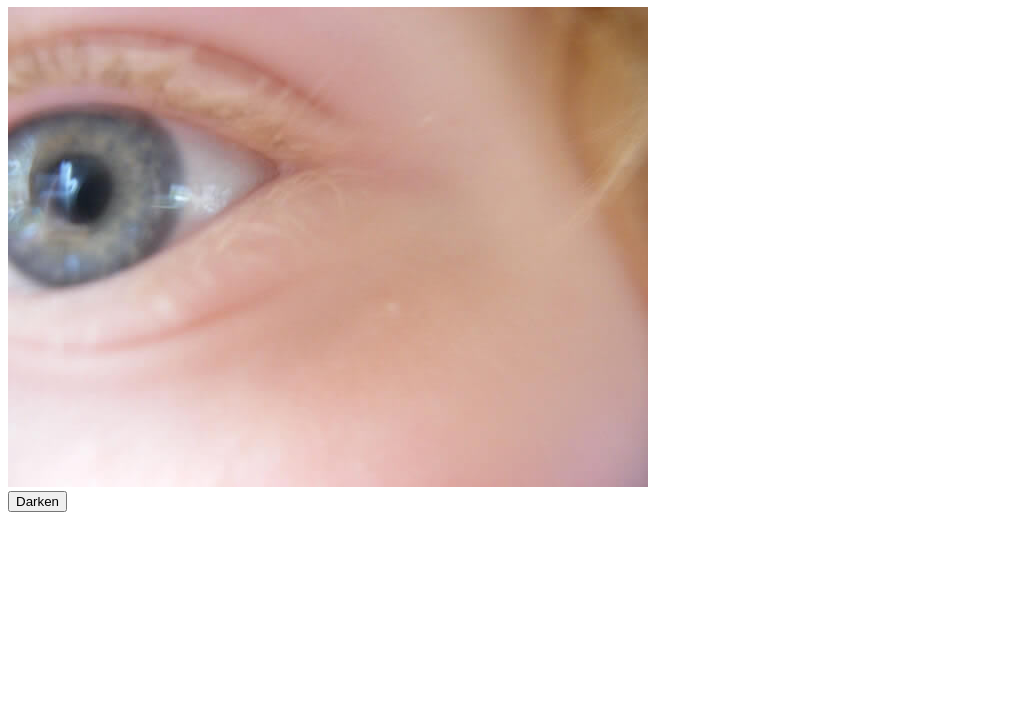
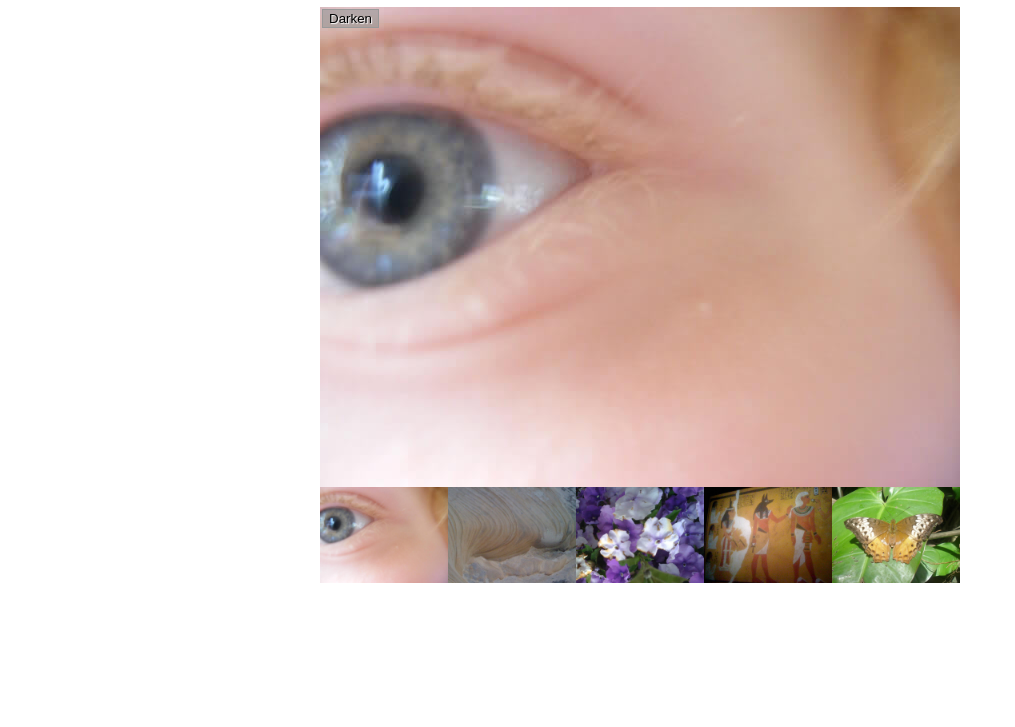
Before and after one commit to hpknollenberg/imageGallery, a plain HTML site: page index.html in a window 1280 px wide. Shown: the part 73-800 px from the top of the page, without its empty margins (0-1015 px from the left). Drawn offline with Linux system fonts and the light colour scheme.

Commit message:
Looping through images.

```diff
--- a/index.html
+++ b/index.html
@@ -5,7 +5,7 @@
 
         <title>Image Gallery</title>
 
-        <link rel=""stylesheet" href="css/styles.css">
+        <link rel="stylesheet" href="css/styles.css">
 
     </head>
 
--- a/js/main.js
+++ b/js/main.js
@@ -4,15 +4,26 @@ const thumbBar = document.querySelector('.thumb-bar');
 const btn = document.querySelector('button');
 const overlay = document.querySelector('.overlay');
 
-//Declaring the array of image filenames
 
-//Declaring the alternative text for each image file
+//Declaring the file name and alternative text for each image file
+const pictures = [{name: "img/pic1.jpg", alt: "Closeup of a human eye"},
+                {name: "img/pic2.jpg", alt: "Abstract swirly lines of light brown and grayish blues"},
+                {name: "img/pic3.jpg", alt: "Purple and white flowers"},
+                {name: "img/pic4.jpg", alt: "Hieroglyphics"},
+                {name: "img/pic5.jpg", alt: "Brown butterfly on a green leaf"}]
 
 //Looping through images
+for (i = 0; i <= 4; i++){
+    const newImage = document.createElement('img');
+    newImage.setAttribute('src', pictures[i].name);
+    newImage.setAttribute('alt', pictures[i].alt);
+    thumbBar.appendChild(newImage);
 
-const newImage = document.createElement('img');
-newImage.setAttribute('src', xxx);
-newImage.setAttribute('alt', xxx);
-thumbBar.appendChild(newImage);
+    newImage.addEventListener("click", () => {
+        displayedImage.setAttribute('src', newImage.getAttribute('src'));
+        displayedImage.setAttribute('alt', newImage.getAttribute('alt'));
+    });
+}
+
 
 //Wiring up the Darken/Lighten button
```
